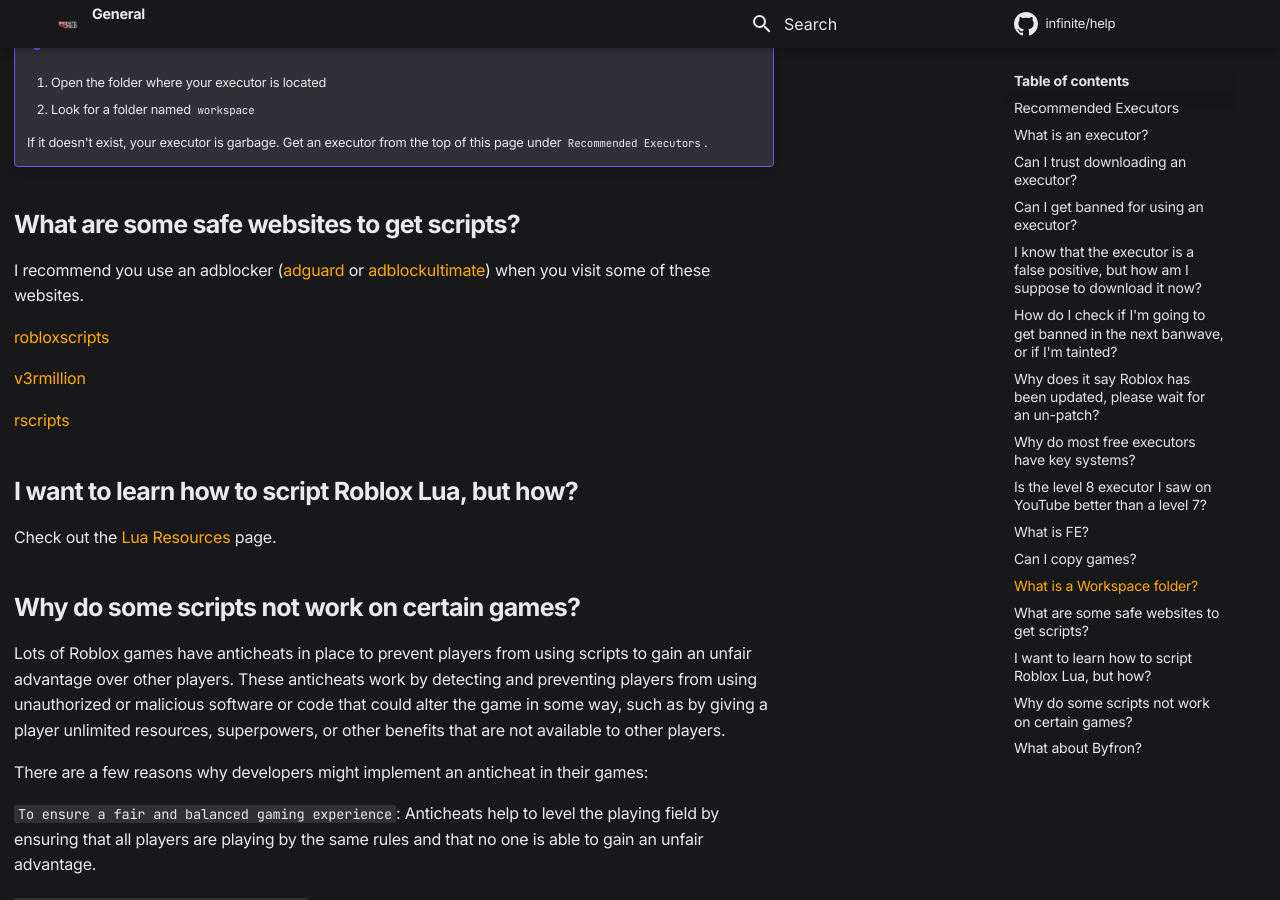
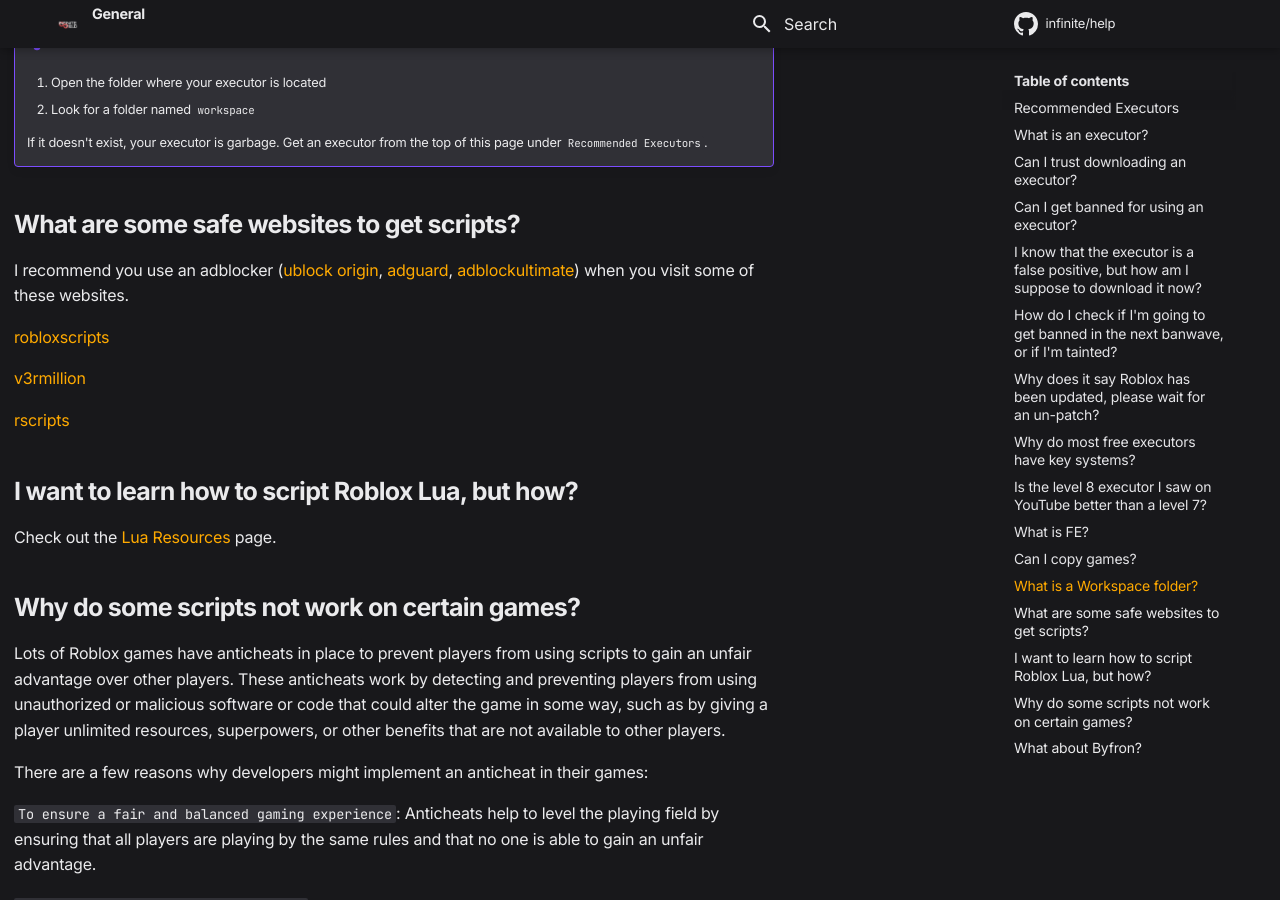
Before and after one commit to moikoros/help, an MkDocs documentation site: the page built from docs/index.md, in a window 1280 px wide and 900 px high, scrolled down 3838 px. Built offline with MkDocs 1.6.1 and Material for MkDocs 9.7.7, drawn with Linux system fonts in a browser that asks for light colours; comment, search, counter and statistics services are not loaded.

Commit message:
Update index.md

```diff
--- a/docs/index.md
+++ b/docs/index.md
@@ -126,7 +126,7 @@
 
 ## What are some safe websites to get scripts?
 
-I recommend you use an adblocker ([adguard](https://adguard.com) or [adblockultimate](https://adblockultimate.net)) when you visit some of these websites.
+I recommend you use an adblocker ([ublock origin](https://ublockorigin.com), [adguard](https://adguard.com), [adblockultimate](https://adblockultimate.net)) when you visit some of these websites.
 
 <a href="https://robloxscripts.com">robloxscripts</a>
 
```
